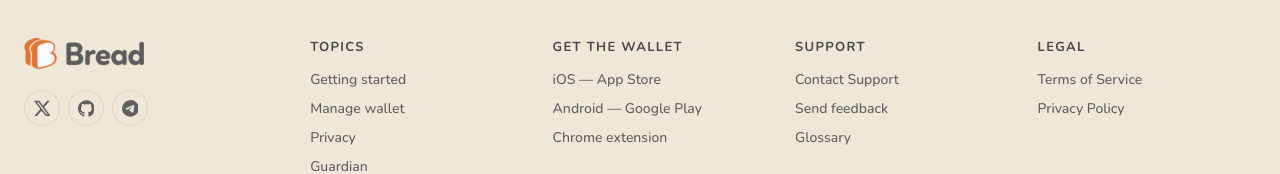
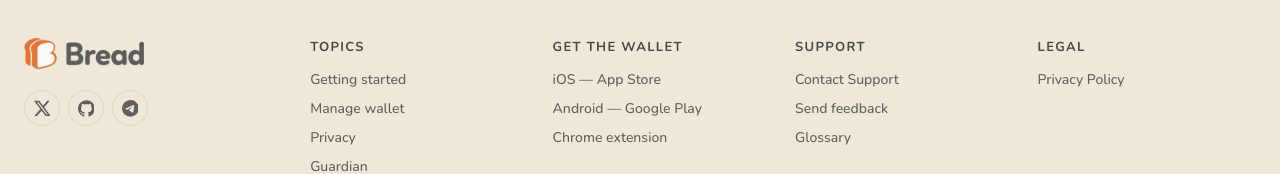
Before and after one commit to 0xMiden/wallet-support, a React (Vite) app: page / in a window 1280 px wide. Shown: the part 2153-2327 px from the top of the page. Built offline with nearby package versions, Linux system fonts and the light colour scheme.

Commit message:
fix: remove misleading terms link

```diff
--- a/src/help-center/links.ts
+++ b/src/help-center/links.ts
@@ -70,14 +70,10 @@ export const helpCenterSocials: readonly HelpCenterSocial[] = [
   }
 ] as const;
 
-/**
- * Terms of Service and Privacy Policy both point at the privacy page, as
- * given. There is one published document and two names for it in the footer;
- * when a separate terms page exists, only this href changes.
- */
-const LEGAL_URL = 'https://0xmiden.github.io/wallet/privacy/';
-
 export const helpCenterLegal: readonly HelpCenterDownload[] = [
-  { id: 'terms', label: 'Terms of Service', href: LEGAL_URL },
-  { id: 'privacy', label: 'Privacy Policy', href: LEGAL_URL }
+  {
+    id: 'privacy',
+    label: 'Privacy Policy',
+    href: 'https://0xmiden.github.io/wallet/privacy/'
+  }
 ] as const;
```
Also changed, not shown: 1 other file (tests, documents, lock files or other folders).
